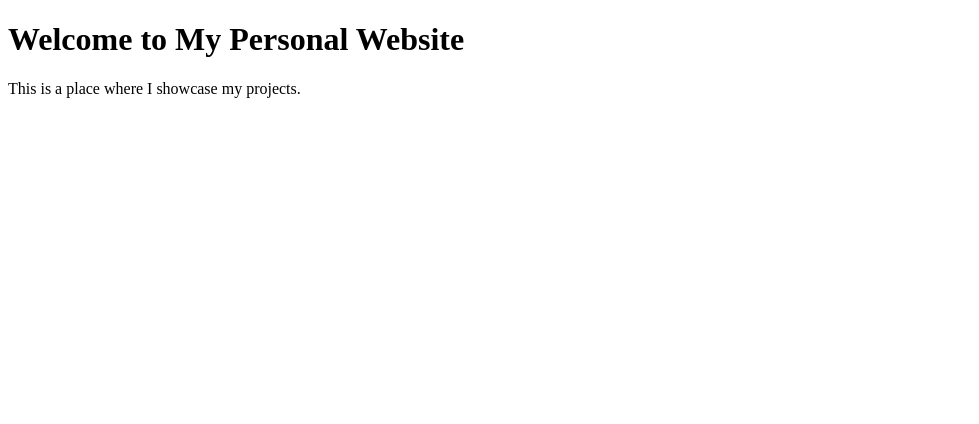
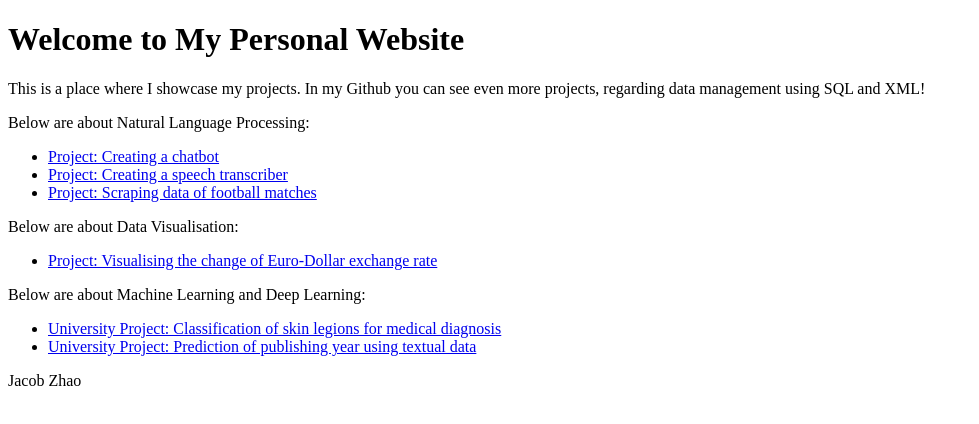
Before and after one commit to YaqovZ/JacobCZhao.github.io, a plain HTML site: page index.html in a window 1280 px wide. Shown: the whole page, without its empty margins (0-979 px from the left). Drawn offline with Linux system fonts and the light colour scheme.

Commit message:
index.html

```diff
--- a/index.html
+++ b/index.html
@@ -5,6 +5,22 @@
 </head>
 <body>
     <h1>Welcome to My Personal Website</h1>
-    <p>This is a place where I showcase my projects.</p>
+    <p>This is a place where I showcase my projects. In my Github you can see even more projects, regarding data management using SQL and XML!</p>
+    <p>Below are about Natural Language Processing:</p>
+    <ul>
+        <li><a href="https://github.com/YaqovZ/basic_chatbot_LLM">Project: Creating a chatbot</a></li>
+        <li><a href="https://github.com/YaqovZ/Speech_recog_summarizer">Project: Creating a speech transcriber</a></li>
+        <li><a href="https://github.com/YaqovZ/Yaqov_premier_league_scraper">Project: Scraping data of football matches</a></li>
+    </ul>
+    <p>Below are about Data Visualisation:</p>
+    <ul>
+        <li><a href="https://github.com/YaqovZ/Data_visualisation_euro_dollar_rate">Project: Visualising the change of Euro-Dollar exchange rate</a></li>
+    </ul>
+    <p>Below are about Machine Learning and Deep Learning:</p>
+    <ul>
+        <li><a href="https://github.com/YaqovZ/TiU_2023_deep_learning_project">University Project: Classification of skin legions for medical diagnosis</a></li>
+        <li><a href="https://github.com/YaqovZ/TiU_machine_learning_project">University Project: Prediction of publishing year using textual data</a></li>
+    </ul>
+    <p>Jacob Zhao</p>
 </body>
 </html>
```
